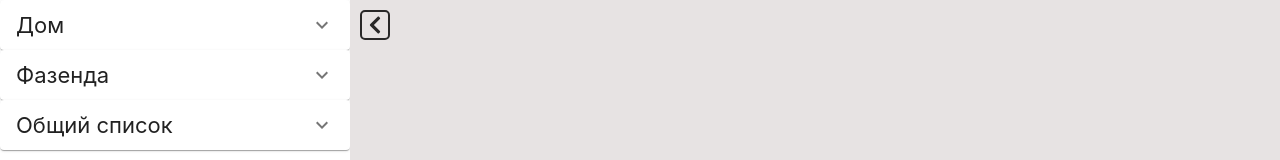
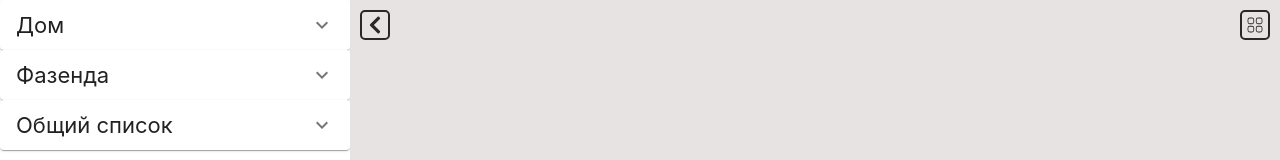
Before and after one commit to Ylidox/videoplayer, a React (Vite) app: page / in a window 1280 px wide. Shown: the top 160 px of the page. Built offline with nearby package versions, Linux system fonts and the light colour scheme.

Commit message:
add grid

```diff
--- a/src/components/ViewingPanel.tsx
+++ b/src/components/ViewingPanel.tsx
@@ -1,5 +1,6 @@
 import { motion } from 'framer-motion';
 import { useViewingPanel } from '../hooks/useViewingPanel';
+import { CiGrid41 } from "react-icons/ci";
 import styles from '../styles/ViewingPanel.module.scss';
 import { ICamera } from './Camera';
 import { useRef } from 'react';
@@ -23,10 +24,55 @@ export const ViewingPanel = () => {
     }
   }
 
+  let grid = () => {
+    let w = 400, h = 250;
+    let count_j = window.innerWidth / w | 0;
+    let count_i = window.innerHeight / h | 0;
+    let offset_x = (window.innerWidth - w * count_j) / 2;
+    let offset_y = windows.length < count_i * count_j ?
+      (window.innerHeight - h * count_i) / 2 : 0;
+
+    // setWindows([...windows.map(item => {item.coord.x++; return item})]);
+
+    let counter = (count_j: number) => {
+      let prev = [0, 0];
+      let coord = [0, 0];
+      let increment = () => {
+        prev = [...coord];
+        coord[0]++;
+        if(coord[0] == count_j){
+          coord[0] = 0;
+          coord[1]++;
+        }
+        return prev;
+      }
+      return increment;
+    }
+
+    let incr = counter(count_j);
+
+    for(let i = 0; i < windows.length; i++){
+      let coord = incr();
+      windows[i].coord = {
+        x: offset_x + w * coord[0],
+        y: offset_y + h * coord[1],
+      }
+      console.log('name: ', windows[i].camera.name,
+      'y: ', windows[i].coord.x,
+      'y: ', windows[i].coord.y)
+    }
+    setWindows([...windows]);
+  }
+
   let dragConst = useRef<HTMLDivElement>(null);
   return (
     <motion.div className={styles.container} onDrop={drop} onDragOver={(e) => e.preventDefault()} ref={dragConst}
     >
+      <div className={styles.grid}
+        onClick={grid}
+      >
+        <CiGrid41/>
+      </div>
       {windows.map(item => <Window window={item} dragConst={dragConst} key={item.camera.id}/>)}
     </motion.div>
   )
--- a/src/styles/ViewingPanel.module.scss
+++ b/src/styles/ViewingPanel.module.scss
@@ -7,4 +7,21 @@
   // display: flex;
   // flex-direction: row;
   // flex-wrap: wrap;
+
+  .grid{
+    position: absolute;
+    box-sizing: border-box;
+    width: 30px;
+    height: 30px;
+    right: 10px;
+    top: 10px;
+    z-index: 2;
+    color: var(--sidebar-closer__color);
+    border: 2px solid var(--sidebar-closer__color);
+    border-radius: 5px;
+    font-size: 20px;
+    display: flex;
+    align-items: center;
+    justify-content: center;
+  }
 }
--- a/src/styles/Window.module.scss
+++ b/src/styles/Window.module.scss
@@ -49,6 +49,7 @@
     }
     img{
       object-fit: cover;
+      height: 225px;
     }
 
     .hide{
```
